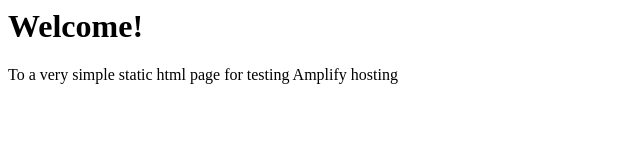
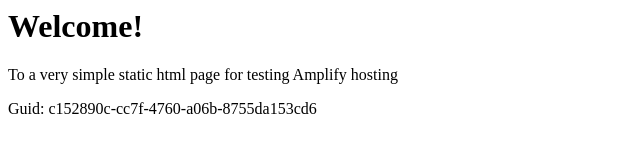
Before and after one commit to aws-aemilia-iad/Github-PR-Commit-Integration-Test-DoNotTouch-v1-gamma-us-east-1, a website: page src/index.html in a window 1280 px wide. Shown: the whole page, without its empty margins (0-640 px from the left). Drawn offline with Linux system fonts and the light colour scheme.

Commit message:
commit from integ tests

```diff
--- a/src/index.html
+++ b/src/index.html
@@ -1,3 +1,5 @@
+
+
 <html lang="en">
 
 <head>
@@ -10,6 +12,6 @@
 <body>
     <h1>Welcome!</h1>
     <p>To a very simple static html page for testing Amplify hosting</p>
-</body>
+    <p>Guid: c152890c-cc7f-4760-a06b-8755da153cd6</p></body>
 
 </html>
```
